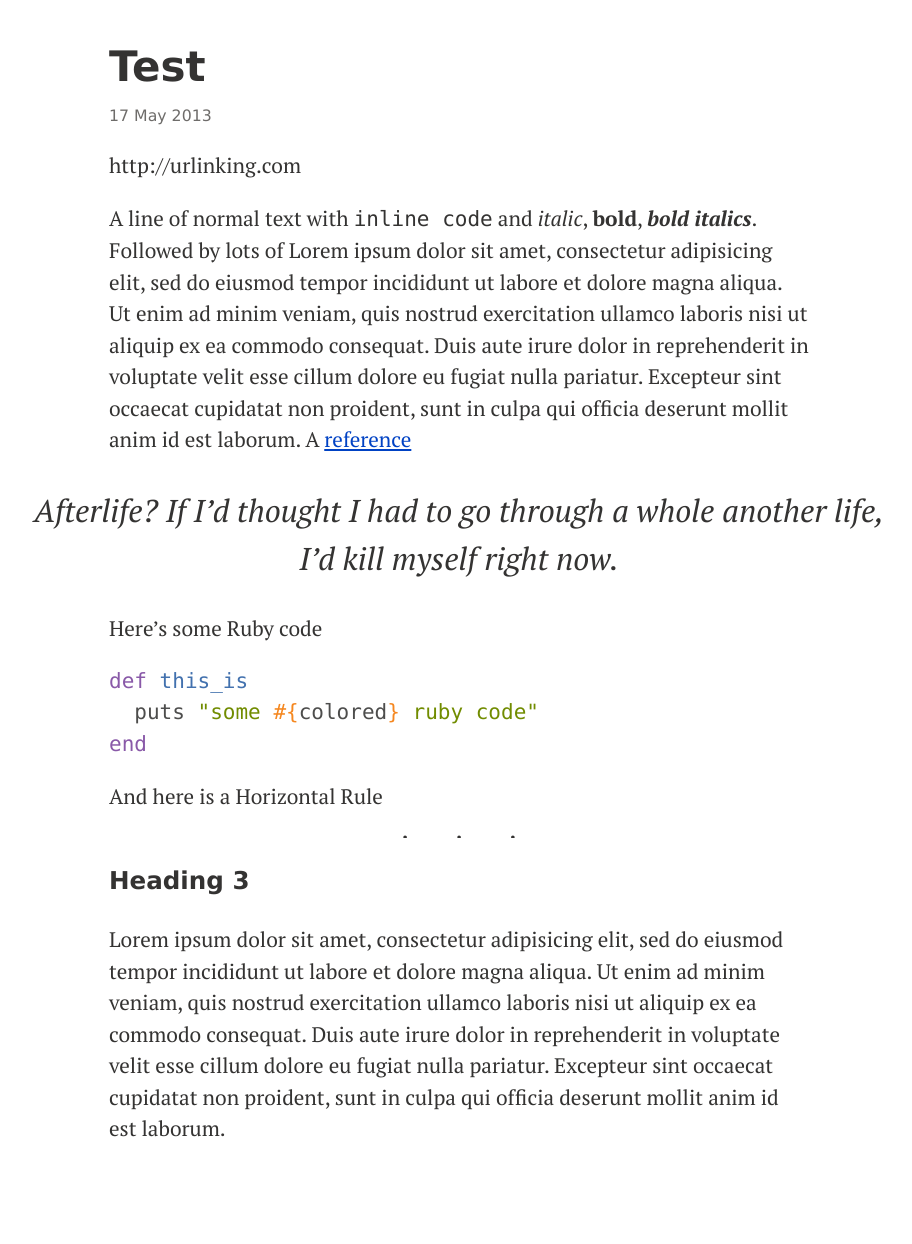
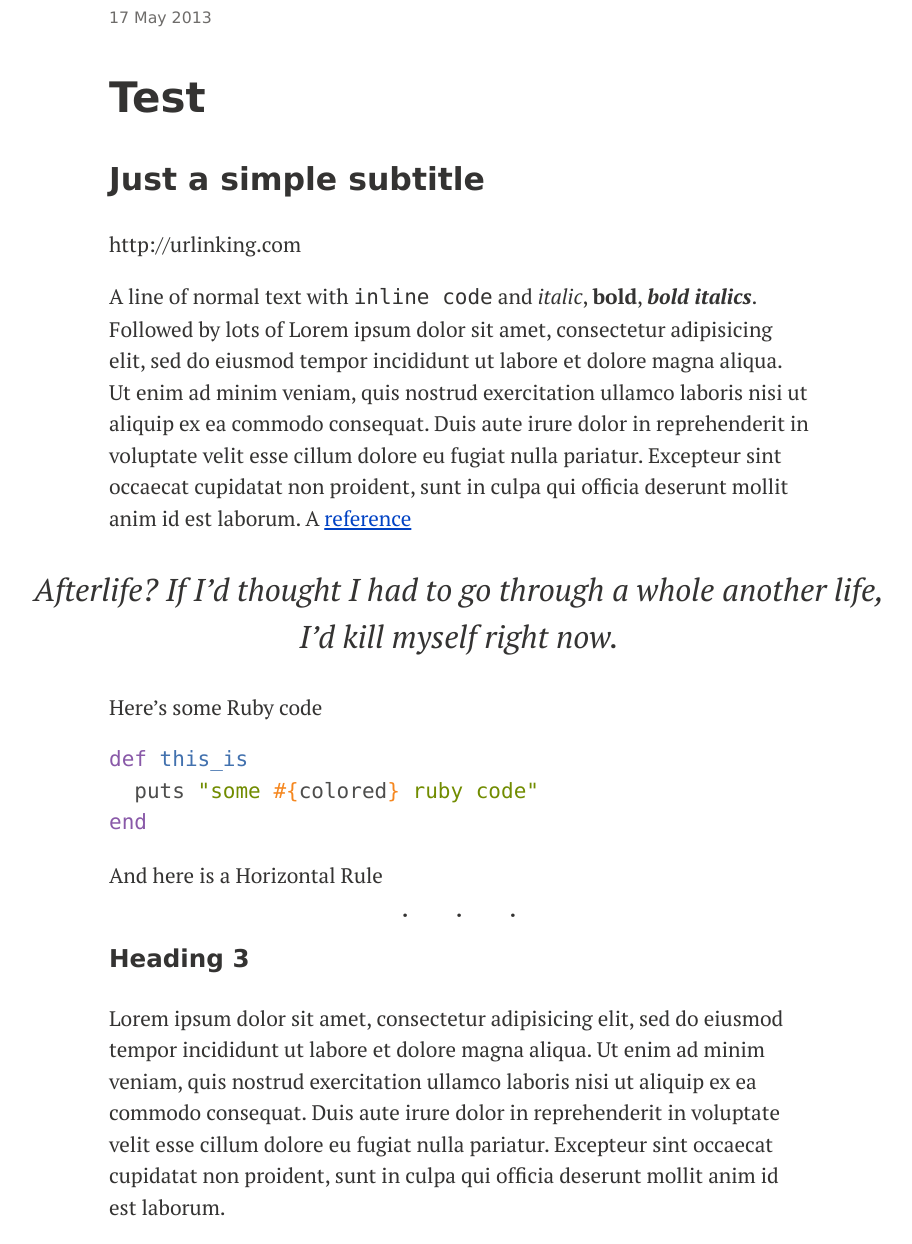
Before and after one commit to lvivski/blog, a Jekyll site: the page built from _posts/2013-05-17-test.md, in a window 1280 px wide. Shown: the whole page, without its empty margins (181-1093 px from the left). Built offline with Jekyll 4.4.1, drawn with Linux system fonts in a browser that asks for light colours; some web fonts are replaced; Markdown is read by kramdown in place of the engine named in the settings; before the commit the page ends 1166 px from its top, so only the background shows below that.

Commit message:
post subtitle

```diff
--- a/_layouts/default.html
+++ b/_layouts/default.html
@@ -3,12 +3,12 @@
 	<head>
 		<meta charset="utf-8">
 		<meta http-equiv="X-UA-Compatible" content="IE=edge,chrome=1">
-		<title>{{page.title}}</title>
+		<title>{{ page.title }}</title>
 		<meta name="viewport" content="width=device-width">
 		<link rel="stylesheet" href="{{ site.path }}/css/main.css">
 		<link rel="stylesheet" href="{{ site.path }}/css/highlight.css">
 	</head>
 	<body>
-		{{content}}
+		{{ content }}
 	</body>
 </html>
--- a/_layouts/post.html
+++ b/_layouts/post.html
@@ -2,7 +2,10 @@
 layout: default
 ---
 <article>
-  <h1>{{page.title}}</h1>
-	<time datetime="{{ page.date }}">{{ page.date | date: "%d %b %Y" }}</time>
+	<header>
+		<time datetime="{{ page.date }}">{{ page.date | date: "%d %b %Y" }}</time>
+		<h1>{{ page.title }}</h1>
+		{% if page.subtitle %}<h2>{{ page.subtitle }}</h2>{% endif %}
+	</header>
 	{{ content }}
 </article>
--- a/_posts/2013-05-17-test.md
+++ b/_posts/2013-05-17-test.md
@@ -1,6 +1,7 @@
 ---
 layout: post
 title: Test
+subtitle: Just a simple subtitle
 ---
 http://urlinking.com
 
```
